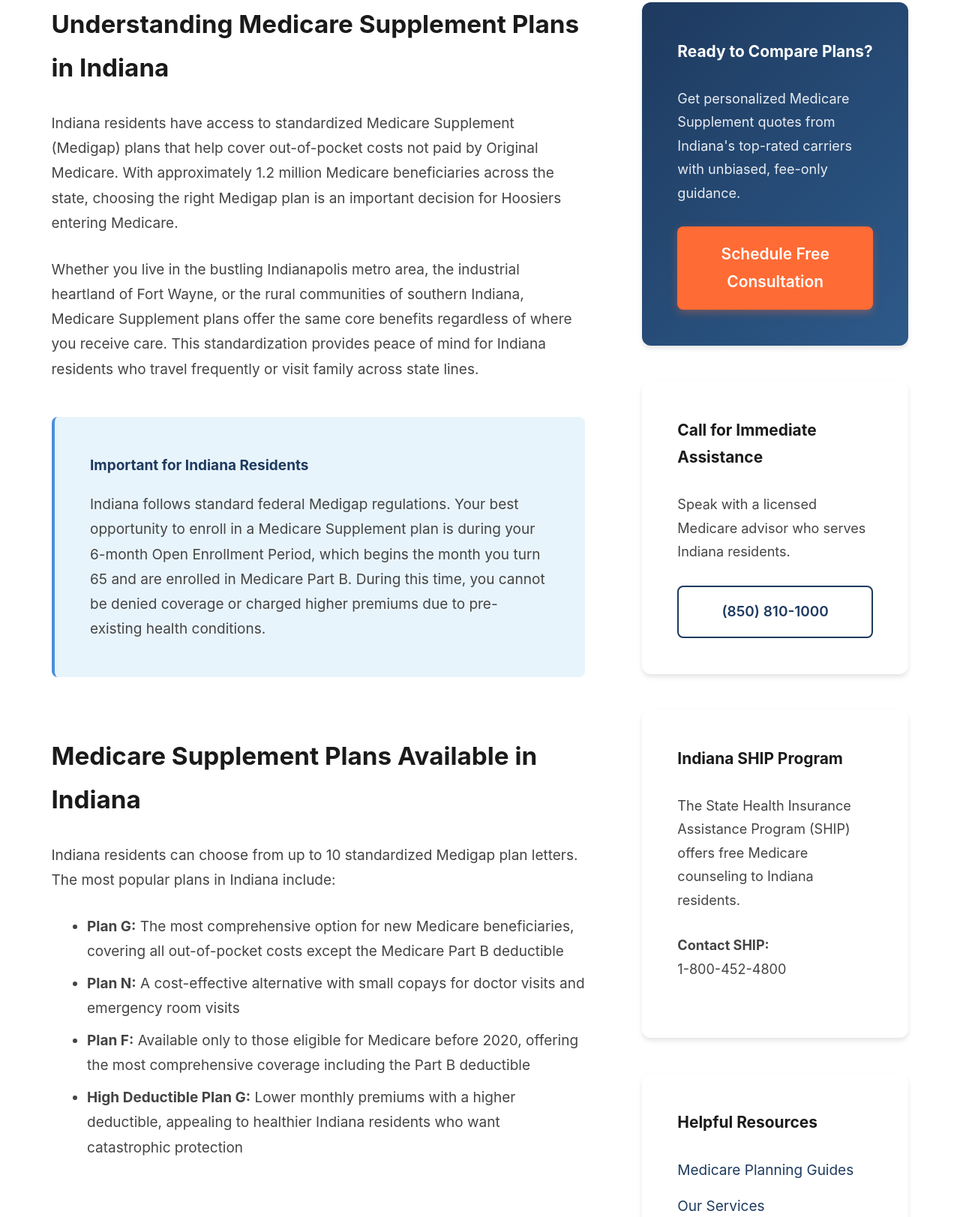
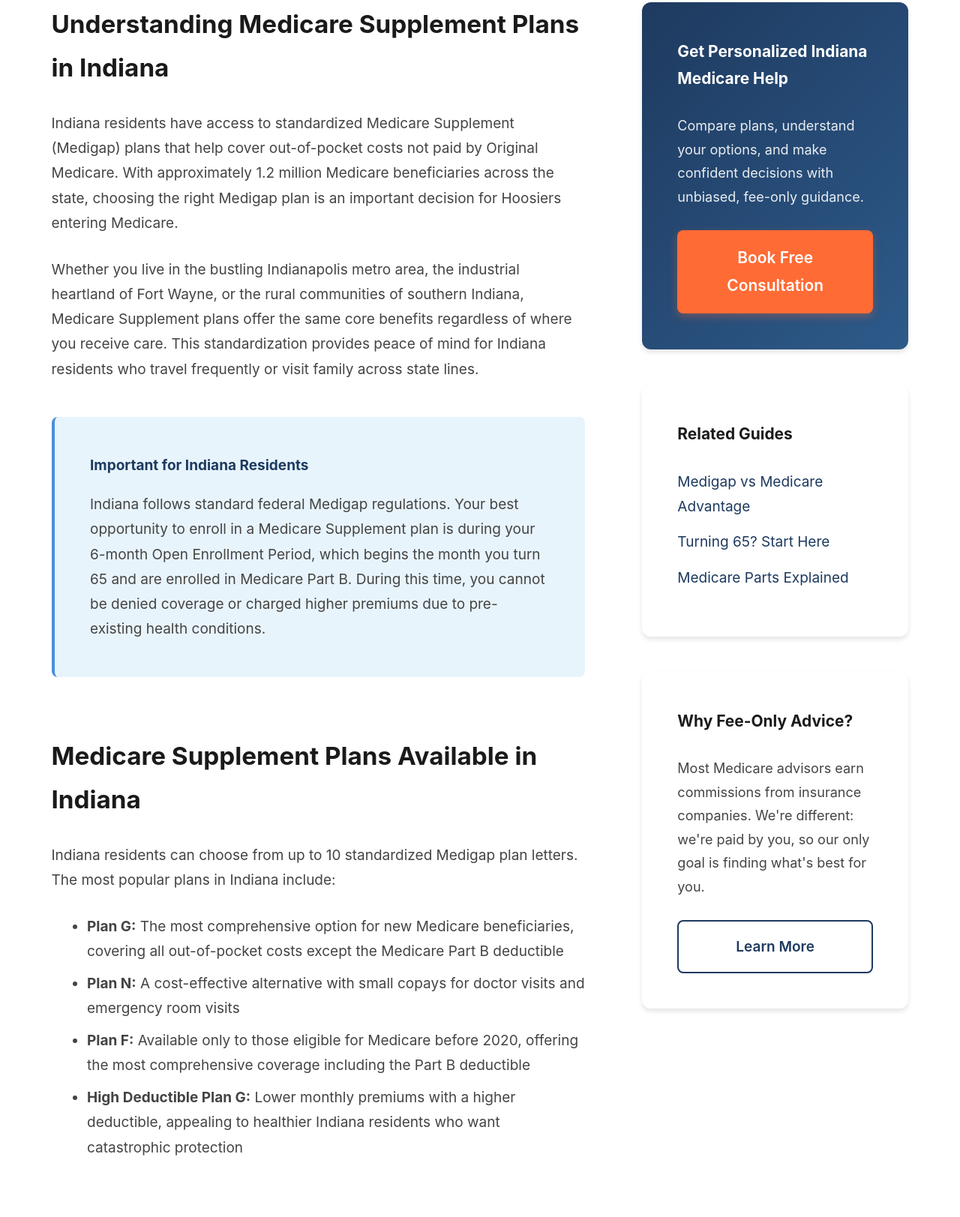
Before and after one commit to guthub-jason-gt/unbiasedmedicareadvisor, a website: page states/indiana/index.html in a window 1280 px wide. Shown: the part 1407-3030 px from the top of the page at 75% size. Drawn offline with Linux system fonts and the light colour scheme.

Commit message:
Replace Helpful Resources with Related Guides on Indiana page

```diff
--- a/states/indiana/index.html
+++ b/states/indiana/index.html
@@ -1386,36 +1386,42 @@
                 <!-- Sidebar -->
                 <aside class="sidebar">
                     <div class="sidebar-card sidebar-cta">
-                        <h3>Ready to Compare Plans?</h3>
-                        <p>Get personalized Medicare Supplement quotes from Indiana's top-rated carriers with unbiased, fee-only guidance.</p>
-                        <a href="/book-consultation/" class="btn btn-primary">Schedule Free Consultation</a>
+                        <h3>Get Personalized Indiana Medicare Help</h3>
+                        <p>
+                            Compare plans, understand your options, and make confident decisions with unbiased,
+                            fee-only guidance.
+                        </p>
+                        <a href="/book-consultation" class="btn btn-primary">Book Free Consultation</a>
                     </div>
 
                     <div class="sidebar-card">
-                        <h3>Call for Immediate Assistance</h3>
-                        <p>Speak with a licensed Medicare advisor who serves Indiana residents.</p>
-                        <a href="tel:8508101000" class="btn btn-secondary">(850) 810-1000</a>
-                    </div>
-
-                    <div class="sidebar-card">
-                        <h3>Indiana SHIP Program</h3>
-                        <p>The State Health Insurance Assistance Program (SHIP) offers free Medicare counseling to Indiana residents.</p>
-                        <p><strong>Contact SHIP:</strong><br>1-800-452-4800</p>
-                    </div>
-
-                    <div class="sidebar-card">
-                        <h3>Helpful Resources</h3>
+                        <h3>Related Guides</h3>
                         <ul style="list-style: none; padding: 0;">
                             <li style="margin-bottom: 0.75rem;">
-                                <a href="/guides/" style="color: var(--primary); text-decoration: none;">Medicare Planning Guides</a>
+                                <a href="/guides/medigap-vs-medicare-advantage" style="color: var(--primary); text-decoration: none;">
+                                    Medigap vs Medicare Advantage
+                                </a>
                             </li>
                             <li style="margin-bottom: 0.75rem;">
-                                <a href="/services/" style="color: var(--primary); text-decoration: none;">Our Services</a>
+                                <a href="/guides/turning-65-medicare-guide" style="color: var(--primary); text-decoration: none;">
+                                    Turning 65? Start Here
+                                </a>
                             </li>
                             <li style="margin-bottom: 0.75rem;">
-                                <a href="/contact/" style="color: var(--primary); text-decoration: none;">Contact Us</a>
+                                <a href="/guides/medicare-parts-explained" style="color: var(--primary); text-decoration: none;">
+                                    Medicare Parts Explained
+                                </a>
                             </li>
                         </ul>
+                    </div>
+
+                    <div class="sidebar-card">
+                        <h3>Why Fee-Only Advice?</h3>
+                        <p>
+                            Most Medicare advisors earn commissions from insurance companies. We're different:
+                            we're paid by you, so our only goal is finding what's best for you.
+                        </p>
+                        <a href="/services/fee-only-medicare-advisor" class="btn btn-secondary">Learn More</a>
                     </div>
                 </aside>
             </div>
```
Also changed, not shown: src/states/indiana/index.html (+30 -24 lines).
